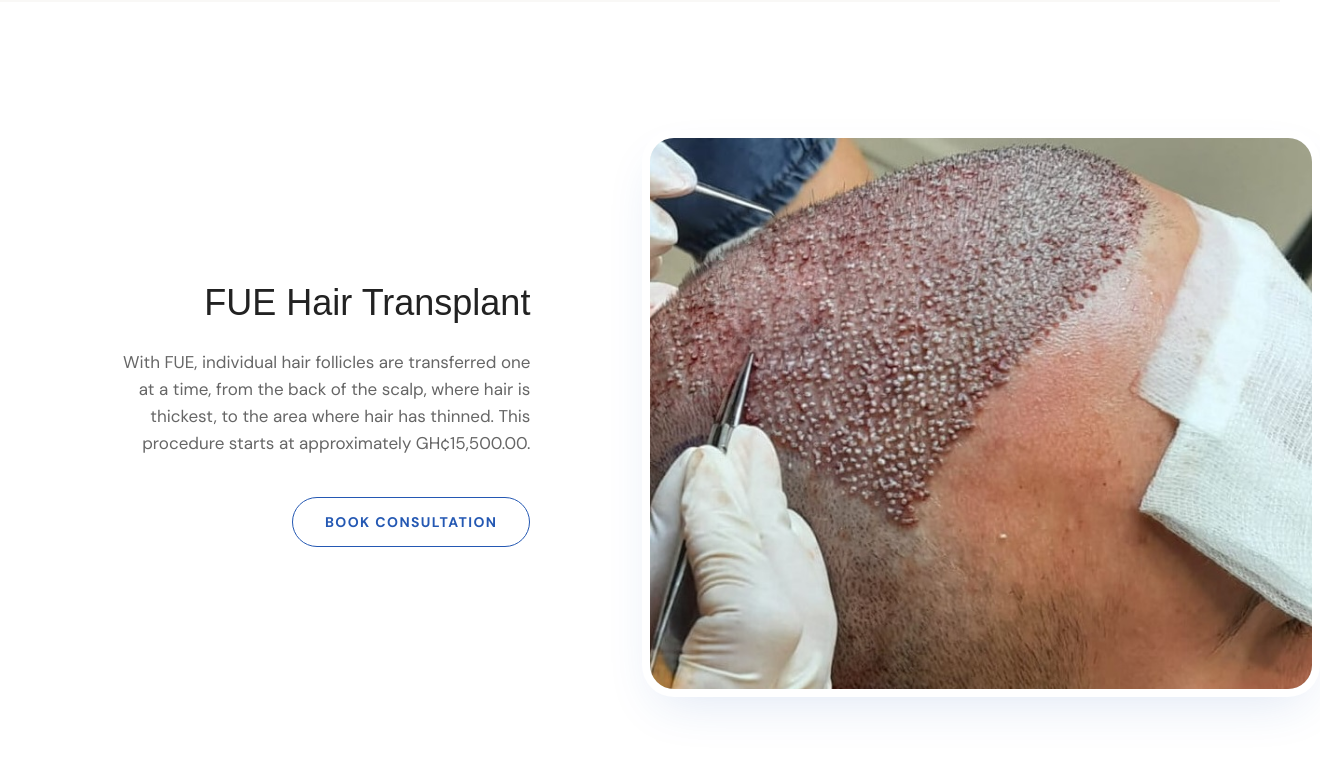
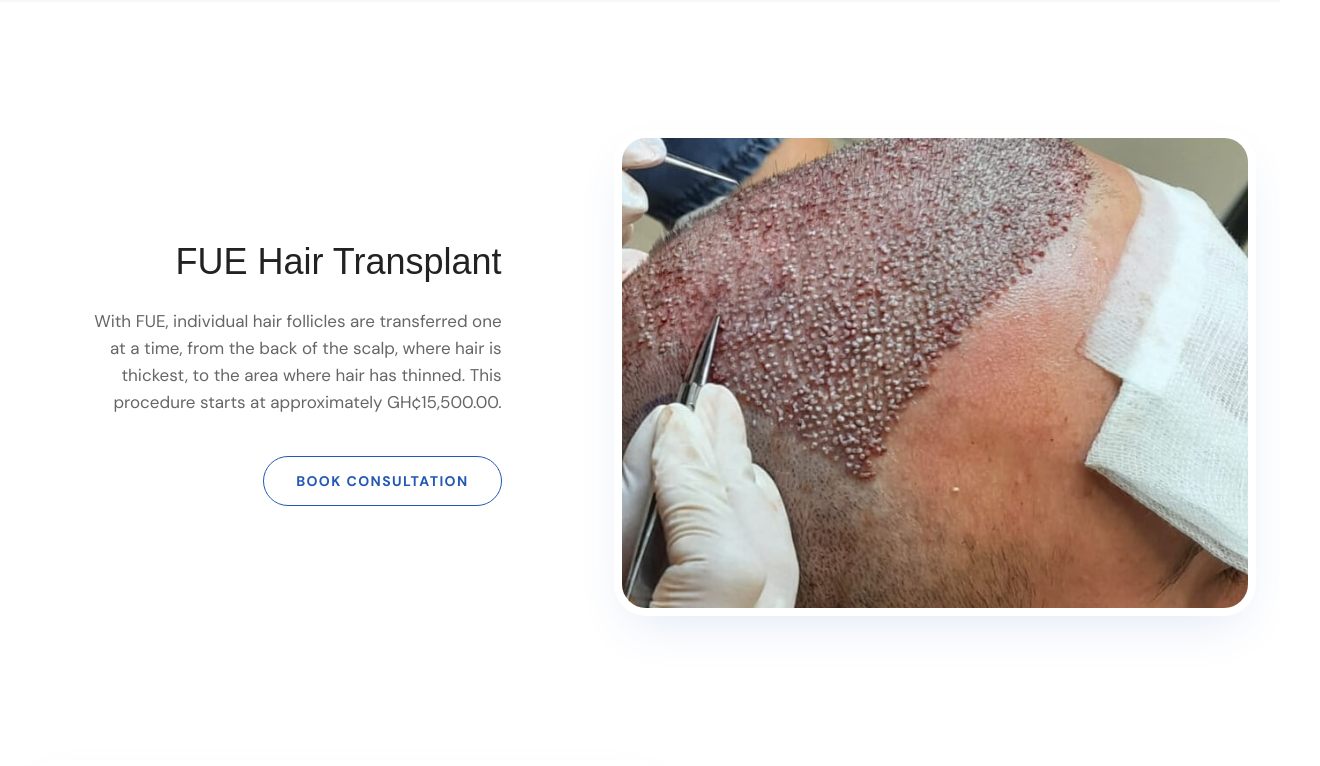
Before and after one commit to dominicnaatey/hair-transplant, a Next.js app: page /hair-transplant in a window 1280 px wide. Shown: the part 1280-2046 px from the top of the page, 1320 px wide, since content can reach past the window. Built offline with nearby package versions, Linux system fonts and the light colour scheme; a web font is replaced by a local one.

Commit message:
style: adjust padding, grid and aspect ratio

```diff
--- a/components/HairTransplant/Procedures.tsx
+++ b/components/HairTransplant/Procedures.tsx
@@ -5,8 +5,8 @@ import ScrollReveal from "@/components/ScrollReveal";
 
 export default function Procedures() {
   return (
-    <section className="bg-white px-6 py-20 lg:py-32">
-      <div className="mx-auto max-w-7xl space-y-24 lg:space-y-36">
+    <section className="bg-white py-20 lg:py-32">
+      <div className="mx-auto max-w-7xl px-6 space-y-24 lg:space-y-36">
         {procedures.map((procedure, index) => {
           const reversed = index % 2 === 1;
 
@@ -16,7 +16,7 @@ export default function Procedures() {
               direction="up"
               distance={40}
               className={`grid items-center gap-12 lg:gap-16 ${
-                reversed ? "lg:grid-cols-[55%_45%]" : "lg:grid-cols-[45%_55%]"
+                reversed ? "lg:grid-cols-[55fr_45fr]" : "lg:grid-cols-[45fr_55fr]"
               } ${
                 reversed
                   ? "lg:[&>*:first-child]:order-2 lg:[&>*:last-child]:order-1"
@@ -44,7 +44,7 @@ export default function Procedures() {
 
               <div className="mx-auto w-full max-w-none">
                 <div className="p-2 bg-white rounded-4xl shadow-[0_20px_50px_-16px_rgba(36,88,179,0.15)]">
-                  <div className="relative aspect-[1.2/1] overflow-hidden rounded-3xl bg-[#EDEDED]">
+                  <div className="relative aspect-4/3 overflow-hidden rounded-3xl bg-[#EDEDED]">
                     <Image
                       src={procedure.image}
                       alt={procedure.imageAlt}
```
